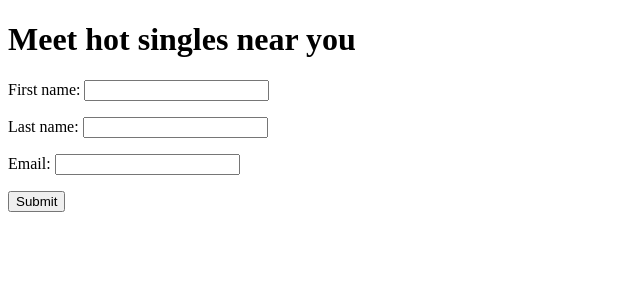
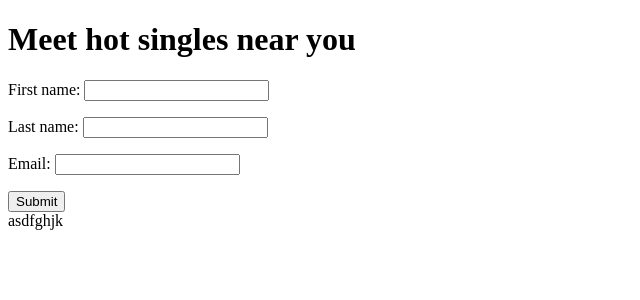
Before and after one commit to bigbenfett/dick_butt, a Django app: template static/templates/estrequest.html in a window 1280 px wide. Shown: the top 300 px of the page, without its empty margins (0-640 px from the left). Run offline with Django 3.2, Linux system fonts and the light colour scheme; the template is opened without the code that fills it: values that come from a table or form of the project are taken from there, others are empty; parts of the project's set-up code (start-up, migrations or seed data) failed here and were passed over.

```diff
--- a/static/templates/estrequest.html
+++ b/static/templates/estrequest.html
@@ -14,6 +14,6 @@
 
 		</body>
 
-
+asdfghjk
 
 	</html>
```
